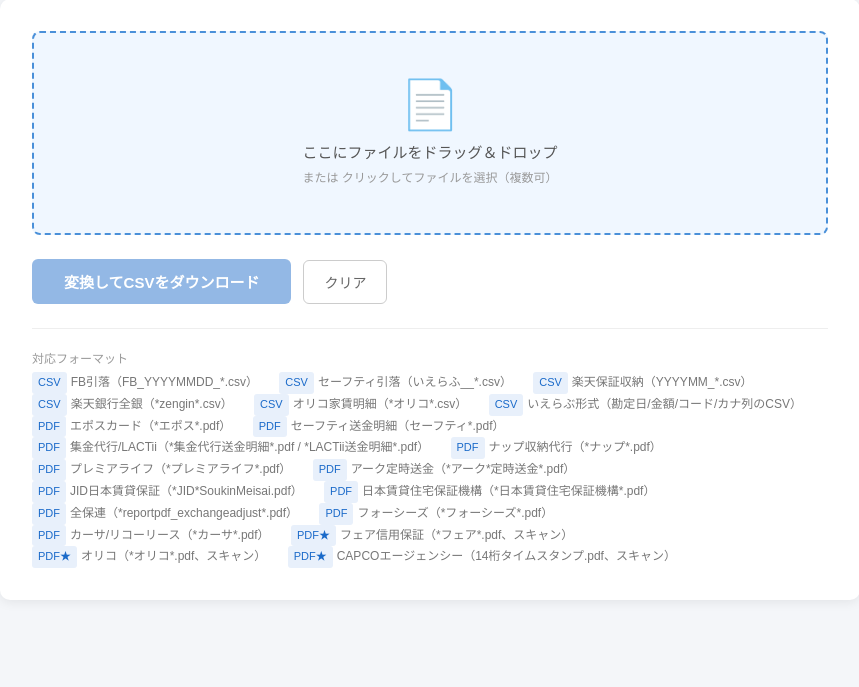
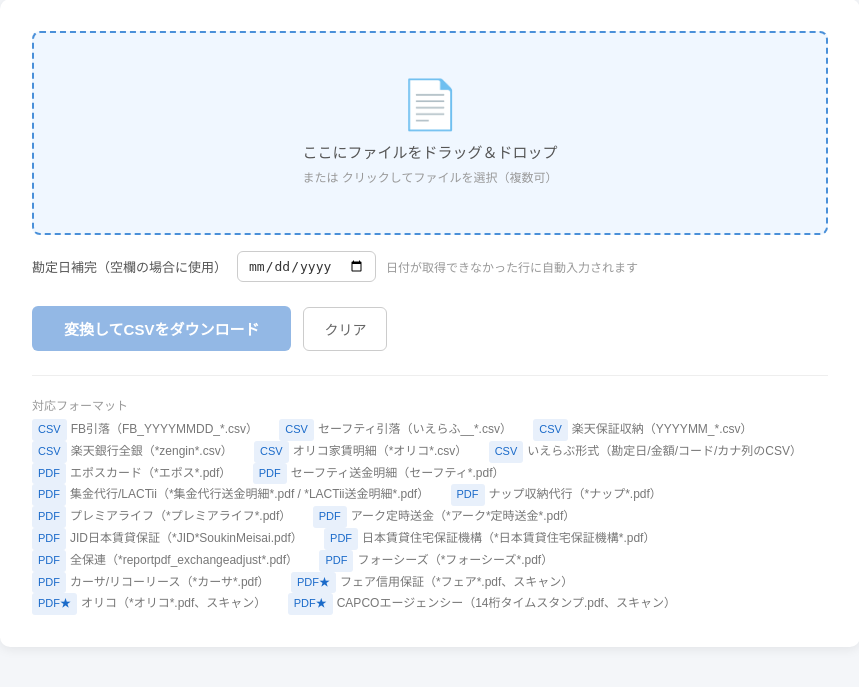
Before and after one commit to Hiroshi-Ikawa/ierabu-converter, a Flask app: page / in a window 1280 px wide. Shown: the part 125-812 px from the top of the page, without its empty margins (210-1069 px from the left). Before the commit the page ends 688 px from the top, so only its background shows below. Run offline with Flask 3, Linux system fonts and the light colour scheme.

Commit message:
Add fallback_date UI input to fill empty 勘定日 in converted output
Co-Authored-By: Claude Sonnet 4.6 <noreply@anthropic.com>

```diff
--- a/app.py
+++ b/app.py
@@ -1297,6 +1297,8 @@ def convert():
     if not files:
         return jsonify({"error": "ファイルが選択されていません"}), 400
 
+    fallback_date = request.form.get("fallback_date", "").strip()
+
     all_rows: list[dict] = []
     results: list[dict] = []
 
@@ -1329,6 +1331,12 @@ def convert():
                 "message": str(e),
             })
 
+    # 勘定日が空の行にフォールバック日付を補完
+    if fallback_date:
+        for row in all_rows:
+            if not row.get("勘定日"):
+                row["勘定日"] = fallback_date
+
     # 出力 CSV 生成（UTF-8 BOM付き）
     output = io.StringIO()
     writer = csv.DictWriter(
--- a/templates/index.html
+++ b/templates/index.html
@@ -258,6 +258,13 @@
     <div id="file-items"></div>
   </div>
 
+  <div style="margin-top: 16px; display: flex; align-items: center; gap: 10px; flex-wrap: wrap;">
+    <label for="fallback-date" style="font-size: 13px; color: #555; white-space: nowrap;">勘定日補完（空欄の場合に使用）</label>
+    <input type="date" id="fallback-date"
+      style="padding: 6px 10px; border: 1px solid #ccc; border-radius: 6px; font-size: 13px; color: #333;">
+    <span style="font-size: 12px; color: #999;">日付が取得できなかった行に自動入力されます</span>
+  </div>
+
   <div class="btn-row">
     <button id="convert-btn" disabled>変換してCSVをダウンロード</button>
     <button id="clear-btn">クリア</button>
@@ -382,6 +389,8 @@
 
     const fd = new FormData();
     selectedFiles.forEach(f => fd.append('files', f));
+    const fallbackDate = document.getElementById('fallback-date').value;
+    if (fallbackDate) fd.append('fallback_date', fallbackDate.replace(/-/g, ''));
 
     try {
       const res  = await fetch('/convert', { method: 'POST', body: fd });
```
